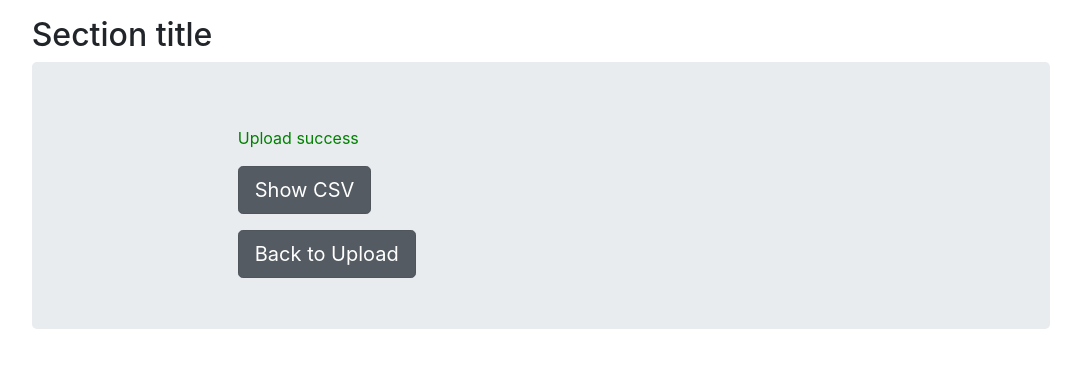
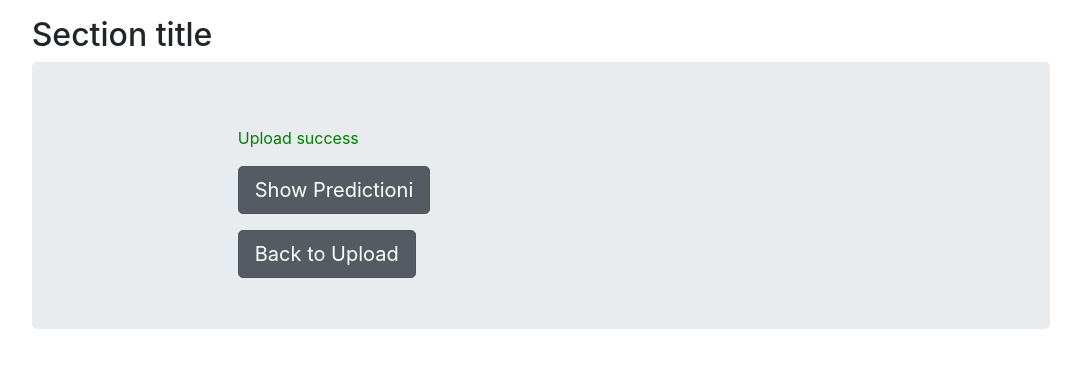
Before and after one commit to kyle880307/2Dweb2023, a Flask app: template 2Dweb2023/app/templates/input2.html in a window 1280 px wide. Shown: the part 56-424 px from the top of the page, without its empty margins (99-1180 px from the left). Run offline with Flask 3, Linux system fonts and the light colour scheme; the template is opened without the code that fills it, so the values that code supplies are empty; some libraries are stand-ins or nearby versions.

Commit message:
Update input2.html

```diff
--- a/2Dweb2023/app/templates/input2.html
+++ b/2Dweb2023/app/templates/input2.html
@@ -17,7 +17,7 @@
         <div class="custom-file">
           <p style="color:green;">Upload success</p>
           <form action="/excel" target="_blank">
-            <input class="btn btn-secondary btn-lg active" type="submit" value="Show CSV" />
+            <input class="btn btn-secondary btn-lg active" type="submit" value="Show Predictioni" />
           </form>
           <p></p>
           <form action="/input" target="_blank">
```
